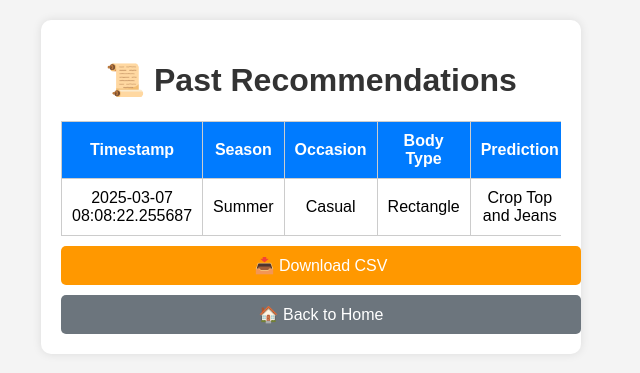
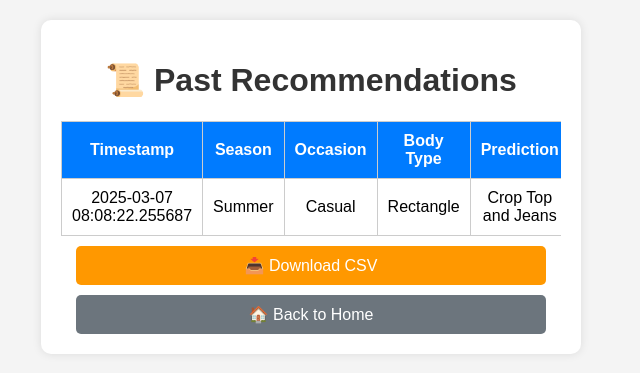
Before and after one commit to Rockstar-karthik08/Ai-PERSONAL-STYLIST, a Flask app: page /history in a window 1280 px wide. Shown: the top 373 px of the page, without its empty margins (329-969 px from the left). Run offline with Flask 3, Linux system fonts and the light colour scheme.

Commit message:
Update style.css

```diff
--- a/static/style.css
+++ b/static/style.css
@@ -67,7 +67,7 @@ img {
     color: white;
     text-decoration: none;
     border-radius: 5px;
-    width: 100%; /* Full width on mobile */
+    width: 90%; /* Full width on mobile */
 }
 
 .history-btn {
```
